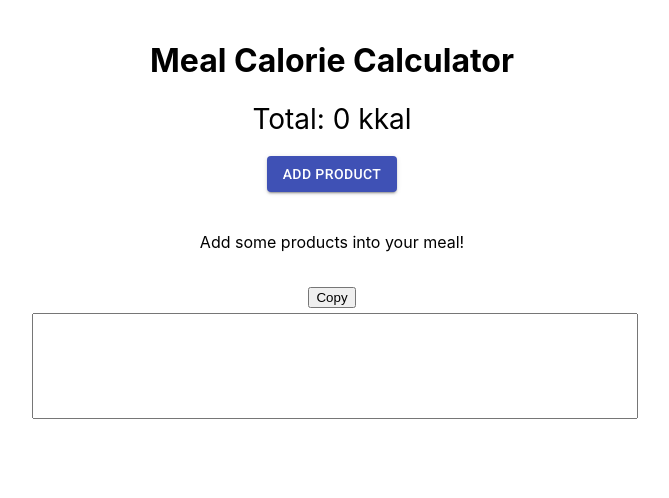
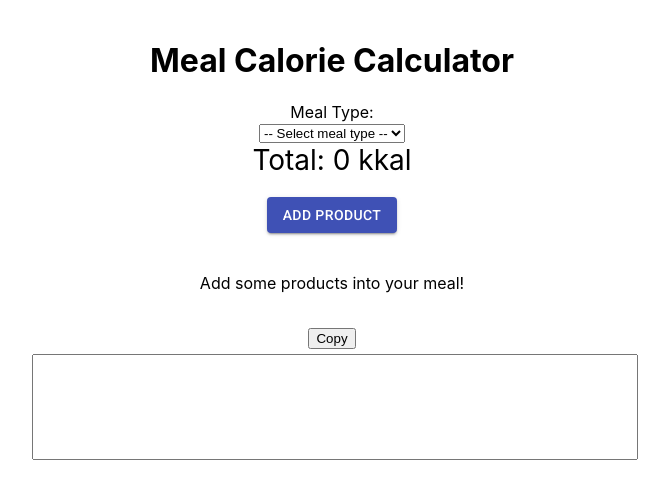
Before and after one commit to volodfast/react-calorie-calc, a React (Create React App) app: page / in a window 1280 px wide. Shown: the top 498 px of the page, without its empty margins (308-977 px from the left). Built offline with nearby package versions, Linux system fonts and the light colour scheme.

Commit message:
Add meal type selector

```diff
--- a/src/modules/meal/containers/MealCalorieCalculator/MealCalorieCalculator.hook.ts
+++ b/src/modules/meal/containers/MealCalorieCalculator/MealCalorieCalculator.hook.ts
@@ -5,6 +5,8 @@ import {
   MealCalculatorActionEnum,
   MealCalculatorState,
   MealProductType,
+  MealType,
+  MealTypeOption,
 } from './MealCalorieCalculator.interface';
 
 const defaultInitialProductListState: MealCalculatorState = {
@@ -105,3 +107,22 @@ export const useTotalCaloriesBody = () => {
     toggle,
   };
 };
+
+const mealTypeList: MealTypeOption[] = [
+  { label: 'dinner', value: 'dinner' },
+  { label: 'supper', value: 'supper' },
+  { label: 'intermeal', value: 'intermeal' },
+  { label: 'breakfast', value: 'breakfast' },
+];
+
+export const useMealType = () => {
+  const [selectedMealType, setSelectedMealType] = useState<
+    MealType | undefined
+  >(undefined);
+
+  return {
+    mealType: selectedMealType,
+    changeMealType: setSelectedMealType,
+    mealTypeList,
+  };
+};
--- a/src/modules/meal/containers/MealCalorieCalculator/MealCalorieCalculator.tsx
+++ b/src/modules/meal/containers/MealCalorieCalculator/MealCalorieCalculator.tsx
@@ -3,14 +3,17 @@ import { Box, Button } from '@material-ui/core';
 // components
 import ProductForm from 'modules/product/components/ProductForm';
 import DropdownToggler from 'modules/core/components/DropdownToggler';
+import MealTextRepresentation from 'modules/meal/components/MealTextRepresentation';
 // hooks
 import {
+  useMealType,
   useProductList,
   useTotalCaloriesBody,
 } from './MealCalorieCalculator.hook';
+// interfaces
+import { MealType } from './MealCalorieCalculator.interface';
 // styles
 import { useMealCalorieCalculatorStyles } from './MealCalorieCalculator.styled';
-import MealTextRepresentation from 'modules/meal/components/MealTextRepresentation';
 
 const MealCalorieCalculator: FC = () => {
   const { productList, addProduct, changeProduct, removeProduct } =
@@ -18,6 +21,8 @@ const MealCalorieCalculator: FC = () => {
 
   const { isOpen: isTotalBodyOpen, toggle: toggleOpenTotalBody } =
     useTotalCaloriesBody();
+
+  const { mealType, mealTypeList, changeMealType } = useMealType();
 
   const total = productList.reduce((acc, product) => {
     return acc + (product.weight * product.caloriesPer100g) / 100;
@@ -30,6 +35,29 @@ const MealCalorieCalculator: FC = () => {
       <Box className={classNames.infoContainer}>
         <Box className={classNames.title} component="h1">
           Meal Calorie Calculator
+        </Box>
+        <Box>
+          <Box>Meal Type:</Box>
+          <select
+            value={mealType}
+            onChange={(ev) => {
+              const selectedMealType = ev.target.value as MealType;
+
+              changeMealType(selectedMealType);
+            }}
+            defaultValue={''}
+          >
+            <option value="" disabled hidden>
+              -- Select meal type --
+            </option>
+            {mealTypeList.map((mealTypeOption) => {
+              return (
+                <option key={mealTypeOption.value} value={mealTypeOption.value}>
+                  {mealTypeOption.label}
+                </option>
+              );
+            })}
+          </select>
         </Box>
         <Box className={classNames.totalCalories}>
           <Box component="span" className={classNames.totalCaloriesText}>
```
Also changed, not shown: src/modules/meal/containers/MealCalorieCalculator/MealCalorieCalculator.interface.ts (+7 -0 lines).
